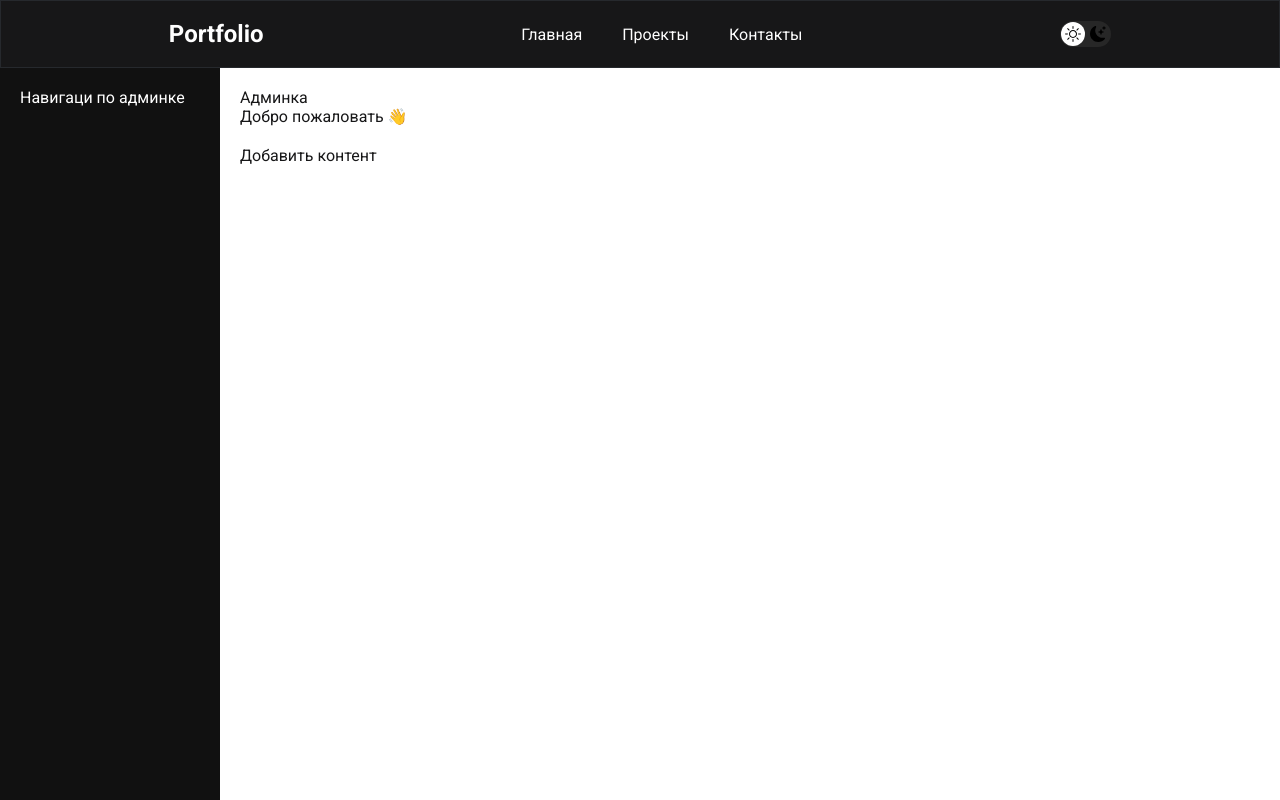
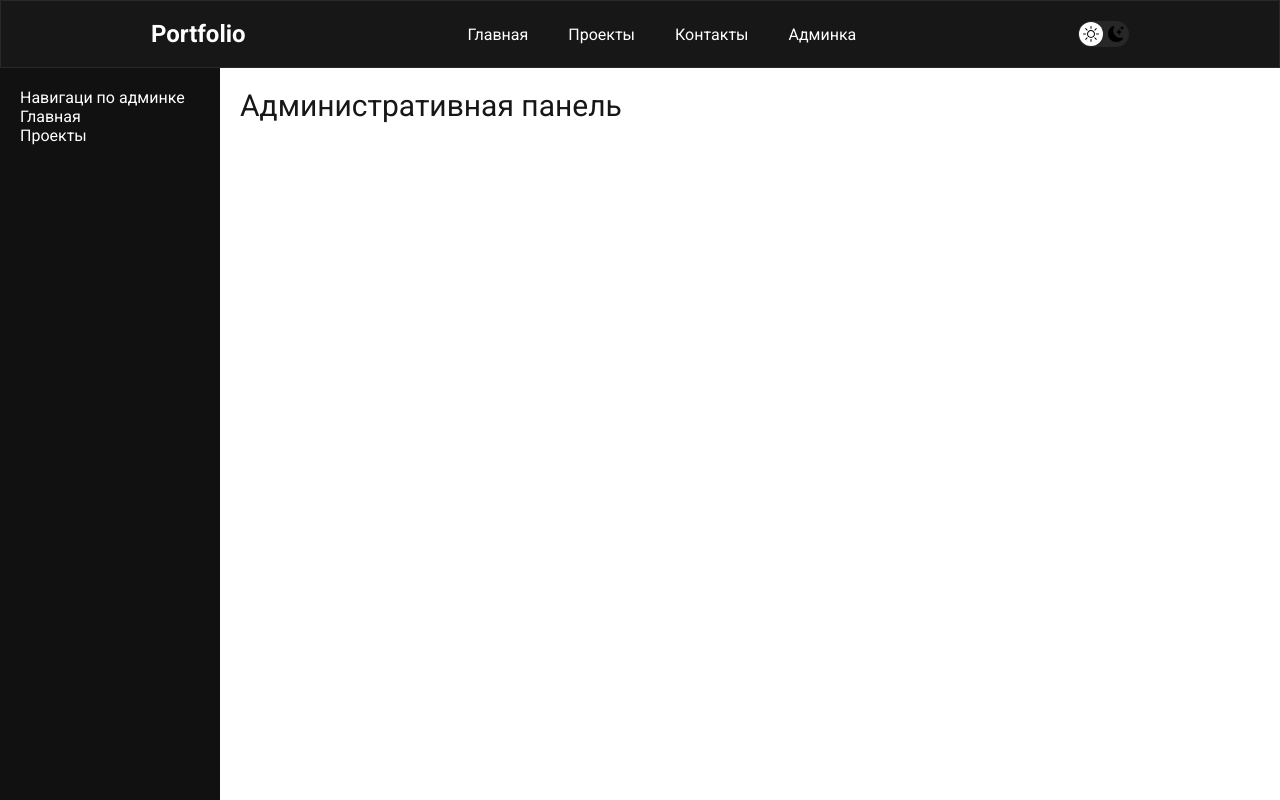
Before and after one commit to GitMaxm/portfolio-next, a Next.js app: page /admin in a window 1280 px wide. Shown: the top 800 px of the page. Built offline with nearby package versions, Linux system fonts and the light colour scheme.

Commit message:
Работа над админкой

```diff
--- a/src/app/admin/layout.jsx
+++ b/src/app/admin/layout.jsx
@@ -1,3 +1,7 @@
+import "@/styles/globals.css";
+
+import Link from 'next/link';
+
 export default function AdminLayout({ children }) {
     return (
         <div style={{ display: 'flex', minHeight: '100vh' }}>
@@ -12,11 +16,16 @@ export default function AdminLayout({ children }) {
                 <h2>Навигаци по админке</h2>
 
                 <nav>
-          <ul style={{ listStyle: 'none', padding: 0 }}>
+                    <ul style={{ padding: 0, display: 'flex', flexDirection: 'column' }}>
                         <li>
-              <a href="/admin" style={{ color: '#fff' }}>
-
-              </a>
+                            <Link href="/admin" style={{ color: '#fff' }}>
+                                Главная
+                            </Link>
+                        </li>
+                        <li>
+                            <Link href="/admin/projects" style={{ color: '#fff' }}>
+                                Проекты
+                            </Link>
                         </li>
                     </ul>
                 </nav>
@@ -25,6 +34,6 @@ export default function AdminLayout({ children }) {
             <main style={{ flex: 1, padding: '20px' }}>
                 {children}
             </main>
-    </div>
+        </div >
     );
 }
--- a/src/app/admin/page.jsx
+++ b/src/app/admin/page.jsx
@@ -1,14 +1,7 @@
 export default function AdminPage() {
     return (
         <div>
-            <h1>Админка</h1>
-            <p>Добро пожаловать 👋</p>
-
-            <div style={{ marginTop: '20px' }}>
-                <button >
-                    Добавить контент
-                </button>
-            </div>
+            <h1 className="title-2">Административная панель</h1>
         </div>
     );
 }
--- a/src/app/api/projects/[id]/route.js
+++ /dev/null
@@ -1,9 +0,0 @@
-import { NextResponse } from 'next/server';
-import projects from '@/data/projects.json';
-
-export async function GET(request, { params }) {
-    const id = parseInt(params.id);
-    const project = projects.find(item => item.id === id);
-
-    return NextResponse.json(project);
-}
--- a/src/app/api/projects/route.js
+++ /dev/null
@@ -1,6 +0,0 @@
-import { NextResponse } from 'next/server';
-import projects from '@/data/projects.json';
-
-export async function GET(request) {
-    return NextResponse.json(projects);
-}
--- a/src/constants/navigation.js
+++ b/src/constants/navigation.js
@@ -1,7 +1,8 @@
 const navItems = [
     { href: '/', label: 'Главная', title: 'Обо мне и моих навыках' },
     { href: '/projects/', label: 'Проекты', title: 'Мои работы и проекты' },
-    { href: '/contacts/', label: 'Контакты', title: 'Как со мной связаться' }
+    { href: '/contacts/', label: 'Контакты', title: 'Как со мной связаться' },
+    { href: '/admin/', label: 'Админка', title: 'Админка' },
 ];
 
 export default navItems;
```
Also changed, not shown: src/app/admin/projects/page.jsx (added, +23 -0 lines). Lines whose indentation alone changed are shown as unchanged.
